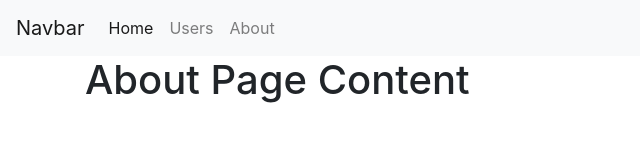
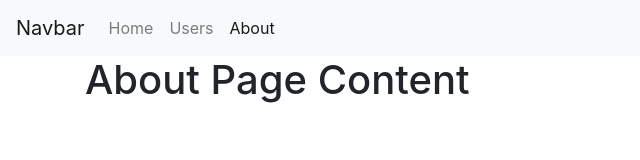
Before and after one commit to alexnas/vue-nuxt-simple-admin, a Nuxt app: page /about in a window 1280 px wide. Shown: the top 160 px of the page, without its empty margins (0-640 px from the left). Built offline with nearby package versions, Linux system fonts and the light colour scheme.

Commit message:
Mark active links as active.

```diff
--- a/components/NavBar.vue
+++ b/components/NavBar.vue
@@ -5,14 +5,14 @@
 
             <div class="collapse navbar-collapse">
                 <ul class="navbar-nav mr-auto">
-                    <li class="nav-item active">
-                        <nuxt-link class="nav-link" to="/">Home</nuxt-link>
+                    <li class="nav-item">
+                        <nuxt-link exact active-class="active" class="nav-link" to="/">Home</nuxt-link>
                     </li>
                     <li class="nav-item">
-                        <nuxt-link class="nav-link" to="/users">Users</nuxt-link>
+                        <nuxt-link active-class="active" class="nav-link" to="/users">Users</nuxt-link>
                     </li>
                     <li class="nav-item">
-                        <nuxt-link class="nav-link" to="/about">About</nuxt-link>
+                        <nuxt-link active-class="active" class="nav-link" to="/about">About</nuxt-link>
                     </li>
                 </ul>
             </div>
```
